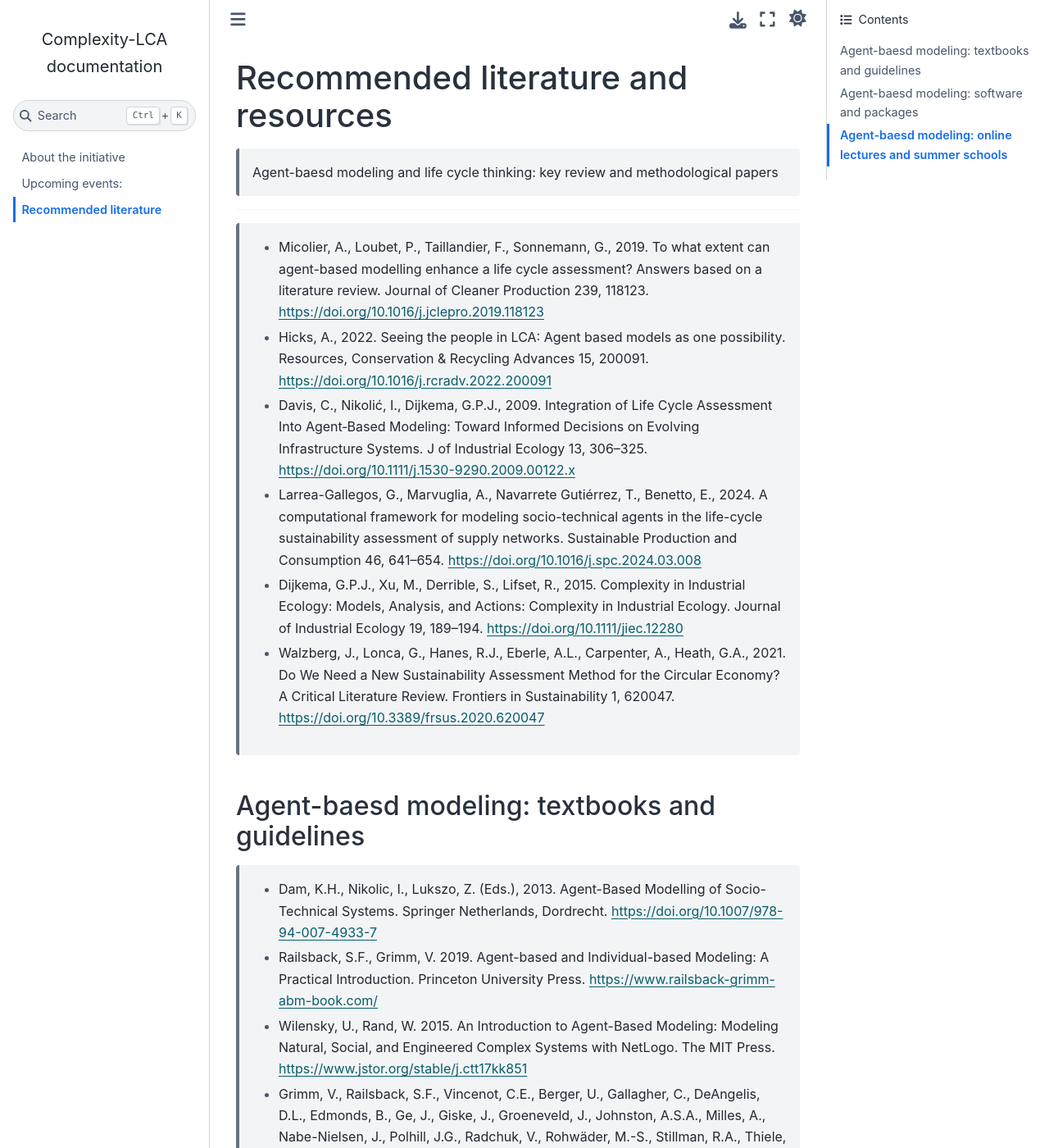
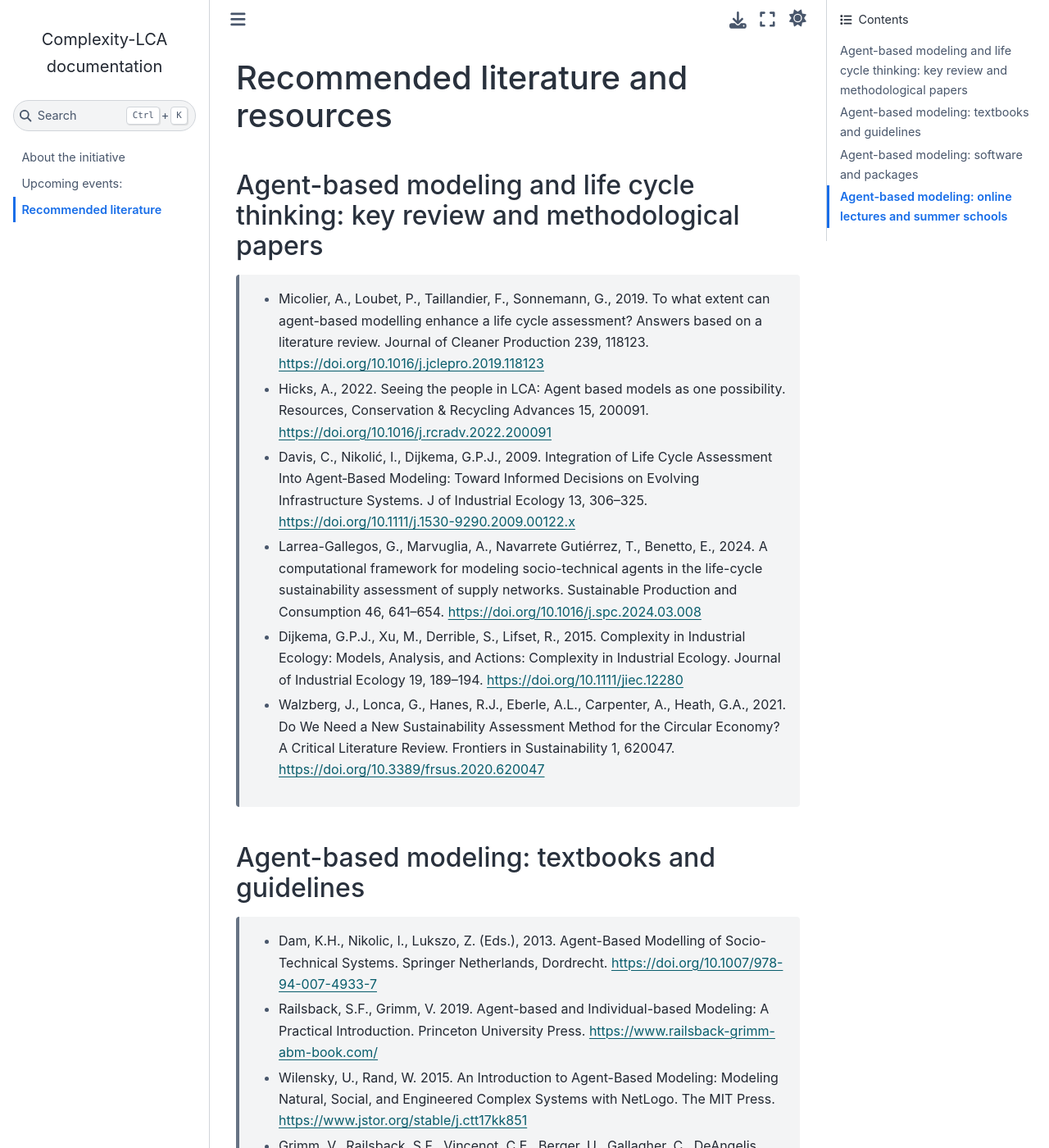
Before and after one commit to ComplexityLCA/complexitylca.github.io, a Sphinx documentation site: the page built from source/recommended.rst, in a window 1280 px wide and 1400 px high. Shown: the whole window at 82% size. Built offline with Sphinx 7.4.7 and the Sphinx Book theme 1.1.4, drawn with Linux system fonts in a browser that asks for light colours; some of the changed text lies outside the part shown.

Commit message:
fix: typos corrected

```diff
--- a/source/recommended.rst
+++ b/source/recommended.rst
@@ -1,9 +1,8 @@
 Recommended literature and resources
-======================
+====================================
 
-
- Agent-baesd modeling and life cycle thinking: key review and methodological papers
-----------
+Agent-based modeling and life cycle thinking: key review and methodological papers
+-----------------------------------------------------------------------------------
 
     * Micolier, A., Loubet, P., Taillandier, F., Sonnemann, G., 2019. To what extent can agent-based modelling enhance a life cycle assessment? Answers based on a literature review. Journal of Cleaner Production 239, 118123. https://doi.org/10.1016/j.jclepro.2019.118123
     * Hicks, A., 2022. Seeing the people in LCA: Agent based models as one possibility. Resources, Conservation & Recycling Advances 15, 200091. https://doi.org/10.1016/j.rcradv.2022.200091
@@ -12,8 +11,8 @@ Recommended literature and resources
     * Dijkema, G.P.J., Xu, M., Derrible, S., Lifset, R., 2015. Complexity in Industrial Ecology: Models, Analysis, and Actions: Complexity in Industrial Ecology. Journal of Industrial Ecology 19, 189–194. https://doi.org/10.1111/jiec.12280
     * Walzberg, J., Lonca, G., Hanes, R.J., Eberle, A.L., Carpenter, A., Heath, G.A., 2021. Do We Need a New Sustainability Assessment Method for the Circular Economy? A Critical Literature Review. Frontiers in Sustainability 1, 620047. https://doi.org/10.3389/frsus.2020.620047
 
-Agent-baesd modeling: textbooks and guidelines
-----------
+Agent-based modeling: textbooks and guidelines
+----------------------------------------------
 
     * Dam, K.H., Nikolic, I., Lukszo, Z. (Eds.), 2013. Agent-Based Modelling of Socio-Technical Systems. Springer Netherlands, Dordrecht. https://doi.org/10.1007/978-94-007-4933-7
     * Railsback, S.F., Grimm, V. 2019. Agent-based and Individual-based Modeling: A Practical Introduction. Princeton University Press. https://www.railsback-grimm-abm-book.com/
@@ -26,8 +25,8 @@ Agent-baesd modeling: textbooks and guidelines
     * Edmonds, B., Grimm, V., Meyer, R., Montañola, C., Ormerod, P., Root, H., Squazzoni, F., 2019. Different Modelling Purposes. Journal of Artificial Societies and Social Simulation 22, 6. https://doi.org/10.18564/jasss.3993
     * Ten Broeke, G., Van Voorn, G., Ligtenberg, A., 2016. Which Sensitivity Analysis Method Should I Use for My Agent-Based Model? JASSS 19, 5. https://doi.org/10.18564/jasss.2857
 
-Agent-baesd modeling: software and packages
-----------
+Agent-based modeling: software and packages
+-------------------------------------------
 
     * Mesa: Agent-based modeling in Python https://mesa.readthedocs.io/stable/
     * NetLogo User Manual https://ccl.northwestern.edu/netlogo/docs/
@@ -38,8 +37,8 @@ Agent-baesd modeling: software and packages
     * nlrx: a package for running NetLogo simulations from R https://docs.ropensci.org/nlrx/reference/nlrx-package.html
     * The Network for Computational Modeling in the Social and Ecological Sciences (CoMSES Net) https://www.comses.net/
 
-Agent-baesd modeling: online lectures and summer schools
-----------
+Agent-based modeling: online lectures and summer schools
+--------------------------------------------------------
 
     * Complexity Explorer by Santa Fe Institute https://www.complexityexplorer.org/
     * Agent Based Modeling of Complex Adaptive Systems by Technical University of Delft https://ocw.tudelft.nl/courses/agent-based-modeling-of-complex-adaptive-systems-basic/
```
